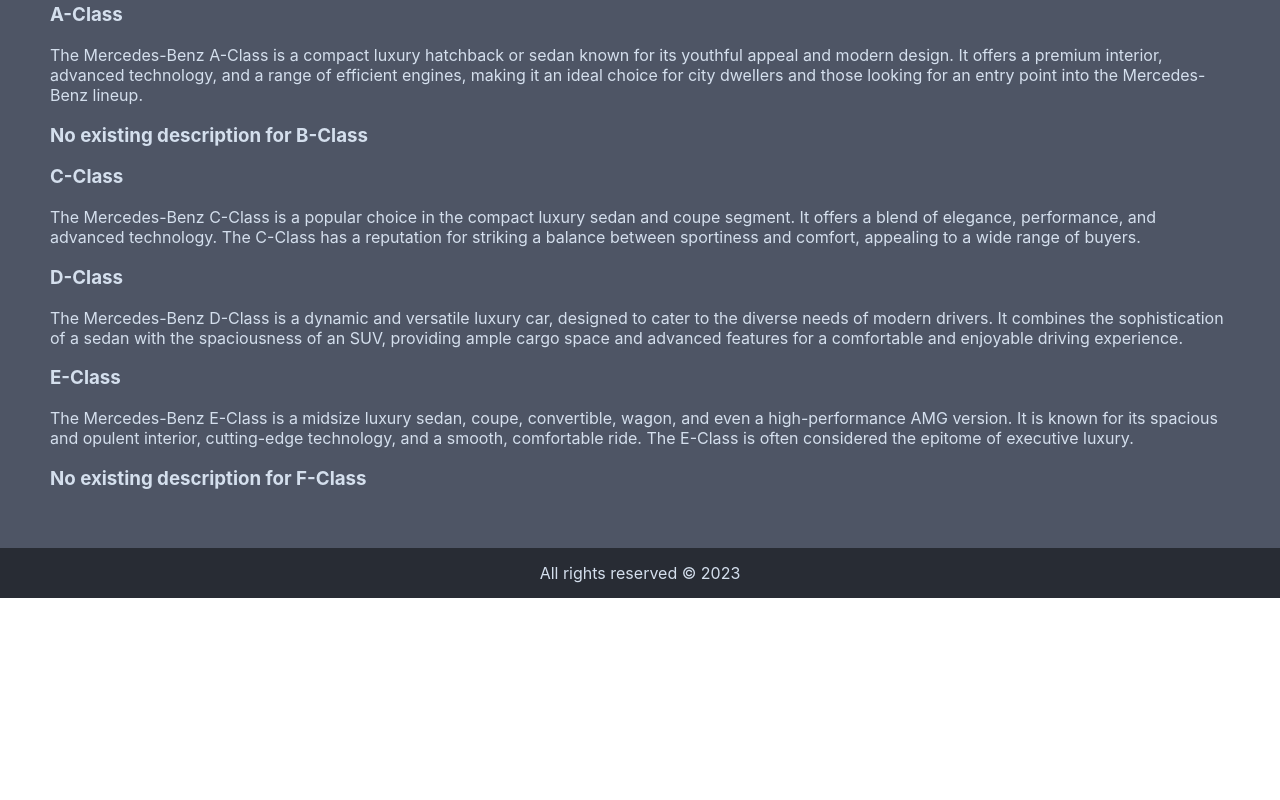
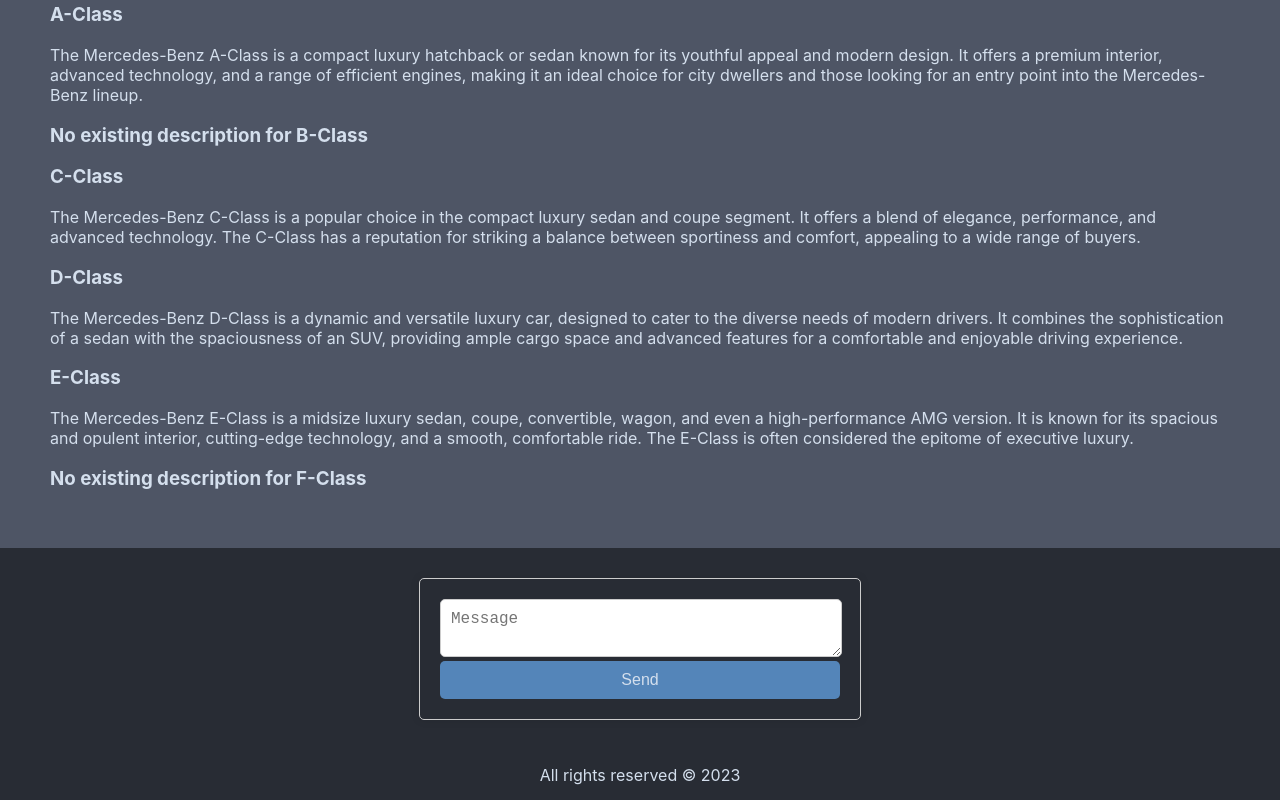
Before and after one commit to rstoyanovv/intro-to-react, a React (Create React App) app in the folder react-examples/: page / in a window 1280 px wide. Shown: the part 1199-1999 px from the top of the page. Before the commit the page ends 1797 px from the top, so only its background shows below. Built offline with nearby package versions, Linux system fonts and the light colour scheme.

Commit message:
Added react message form

```diff
--- a/react-examples/src/App.css
+++ b/react-examples/src/App.css
@@ -31,7 +31,6 @@
   display: flex;
   flex-wrap: wrap;
   justify-content: space-between;
-
 }
 
 .car-item {
@@ -60,3 +59,45 @@
   margin-left: 50px;
   margin-right: 50px;
 }
+
+form {
+  max-width: 400px;
+  margin-right: auto;
+  margin-left: auto;
+  margin-top: 30px;
+  margin-bottom: 30px;
+  padding: 20px;
+  background-color: #282c34;
+  border: 1px solid #ccc;
+  border-radius: 5px;
+  box-shadow: 0px 0px 10px rgba(0, 0, 0, 0.1);
+}
+
+textarea {
+  width: 95%;
+  padding: 10px;
+  border: 1px solid #ccc;
+  border-radius: 5px;
+  font-size: 16px;
+  resize: vertical;
+}
+
+button[type="submit"] {
+  display: block;
+  width: 100%;
+  padding: 10px;
+  background-color: #5485b9;
+  color: rgb(212, 223, 237);
+  border: none;
+  border-radius: 5px;
+  font-size: 16px;
+  cursor: pointer;
+}
+
+#message {
+  text-align: center;
+  font-size: 18px;
+  font-weight: bold;
+  color: rgb(212, 223, 237);
+  margin-top: 10px;
+}
--- a/react-examples/src/App.js
+++ b/react-examples/src/App.js
@@ -4,6 +4,7 @@
 import { EmptySpace } from './Components/EmptySpace';
 import { Footer } from './Components/Footer';
 import { Descriptions } from './Components/descriptionSection/Description';
+import SentMessage from './Components/SentMessage';
 
 function App() {
   return (
@@ -13,6 +14,7 @@
       <EmptySpace height={50} />
       <Text />
       <Descriptions />
+      <SentMessage />
       <Footer />
     </div>
   );
--- /dev/null
+++ b/react-examples/src/Components/SentMessage.js
@@ -0,0 +1,36 @@
+import { useState } from 'react';
+
+export default function SentMessage() {
+    const [isSent, setIsSent] = useState(false);
+    const [message, setMessage] = useState('');
+
+    const sendMessage = (message) => {
+        try {
+            console.log(`${message}`);
+        } catch (e) {
+            console.error(e);
+        }
+    };
+
+    const handleSubmit = (e) => {
+        e.preventDefault();
+        sendMessage(message);
+        setIsSent(true);
+        setMessage('');
+    };
+
+    return (
+        <div>
+            <form onSubmit={handleSubmit}>
+                <textarea
+                    placeholder="Message"
+                    value={message}
+                    onChange={(e) => setMessage(e.target.value)}
+                />
+                <button type="submit">Send</button>
+            </form>
+
+            {isSent && <p id='message'>Message sent!</p>}
+        </div>
+    );
+}
```
